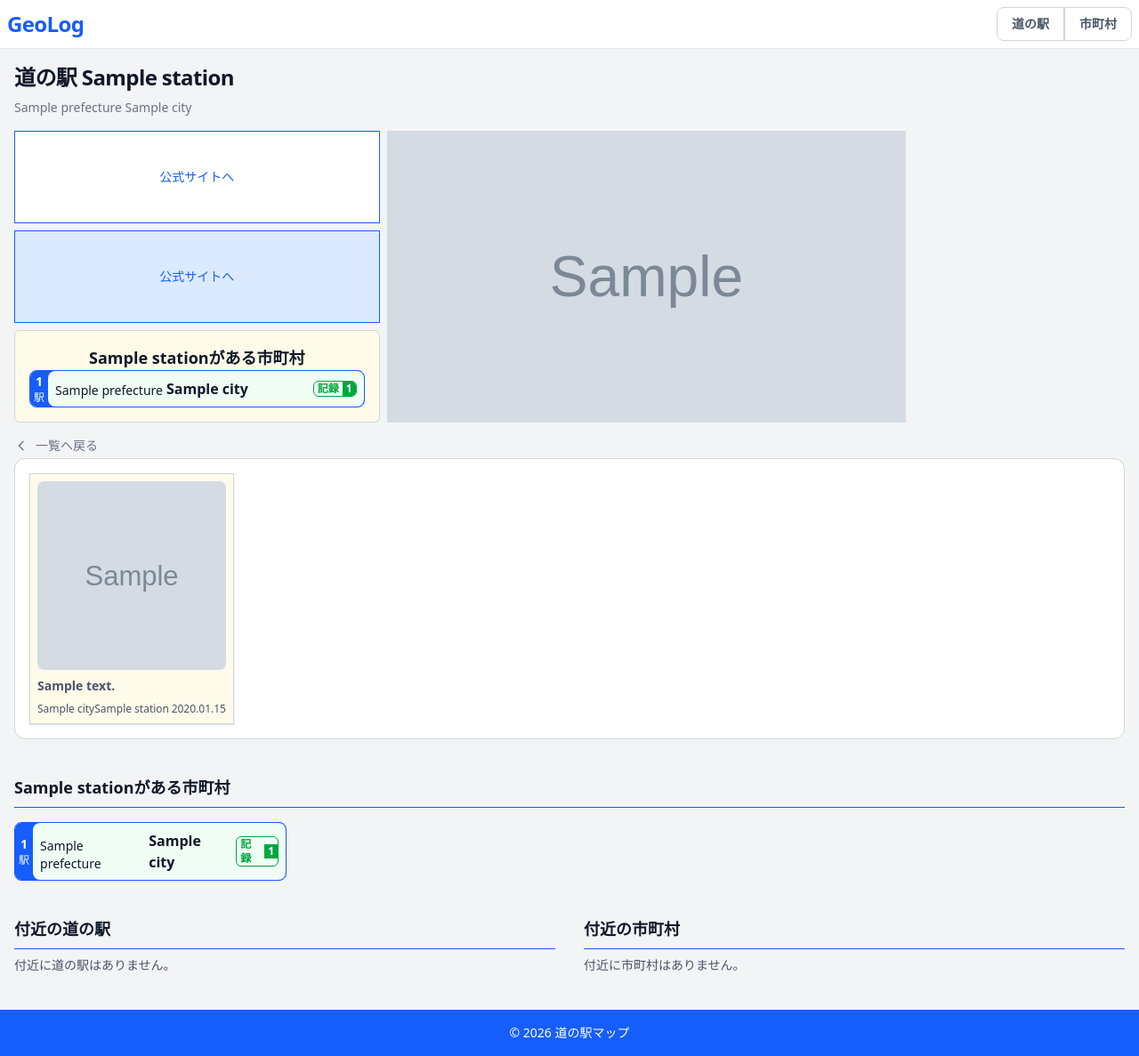
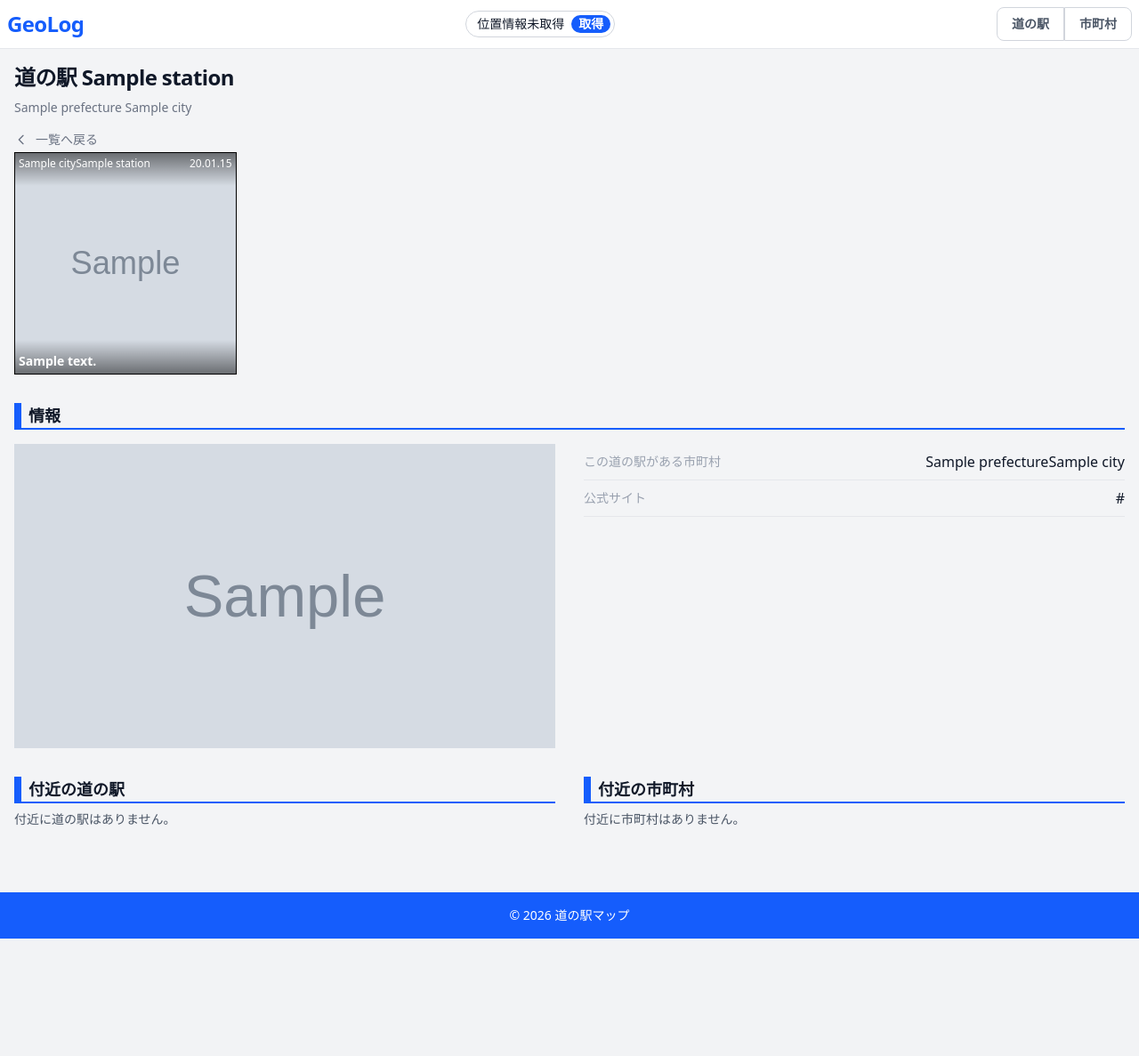
Before and after one commit to Zackey64/Laravel13_GeoLog, a Laravel app: template resources/views/stations/show.blade.php in a window 1280 px wide. Shown: the whole page at 89% size. After the commit the page ends 1055 px from the top, so only its background shows below. Run offline with Laravel 12, Linux system fonts and the light colour scheme; the template is opened without the code that fills it: most values are stand-ins (such as "Sample title", 1, 10 or a date in 2020); grey boxes marked "Sample" are stand-in pictures; style sheets or scripts are compiled from the project's sources.

Commit message:
位置情報連携＋画面デザイン調整

```diff
--- a/app/Http/Requests/CityIndexRequest.php
+++ b/app/Http/Requests/CityIndexRequest.php
@@ -17,7 +17,9 @@ class CityIndexRequest extends FormRequest
             'keyword' => ['nullable', 'string', 'max:100'],
             'prefecture_id' => ['nullable', 'integer', 'exists:prefectures,id'],
             'visited_status' => ['nullable', 'string', 'in:visited,not_visited'],
-            'sort' => ['nullable', 'string'],
+            'sort' => ['nullable', 'string', 'in:code,name,distance'],
+            'latitude' => ['nullable', 'numeric', 'between:-90,90'],
+            'longitude' => ['nullable', 'numeric', 'between:-180,180'],
         ];
     }
 }
--- a/app/Http/Requests/StationIndexRequest.php
+++ b/app/Http/Requests/StationIndexRequest.php
@@ -17,7 +17,9 @@ class StationIndexRequest extends FormRequest
             'keyword' => ['nullable', 'string', 'max:100'],
             'prefecture_id' => ['nullable', 'integer', 'exists:prefectures,id'],
             'visited_status' => ['nullable', 'string', 'in:visited,not_visited'],
-            'sort' => ['nullable', 'string'],
+            'sort' => ['nullable', 'string', 'in:code,name,distance'],
+            'latitude' => ['nullable', 'numeric', 'between:-90,90'],
+            'longitude' => ['nullable', 'numeric', 'between:-180,180'],
         ];
     }
 }
--- a/resources/js/services/GeolocationService.js
+++ b/resources/js/services/GeolocationService.js
@@ -1,4 +1,6 @@
 export default class GeolocationService {
+    static STORAGE_KEY = 'geolog_location';
+
     static getCurrentPosition() {
         return new Promise((resolve, reject) => {
             if (!navigator.geolocation) {
@@ -16,7 +18,39 @@ export default class GeolocationService {
                 (error) => {
                     reject(error);
                 },
+                {
+                    maximumAge: 60000,
+                }
             );
         });
     }
+
+    // 保存済みの位置情報を取得
+    static getSavedPosition() {
+        const saved = localStorage.getItem(this.STORAGE_KEY);
+
+        return saved ? JSON.parse(saved) : null;
+    }
+
+    // 位置情報を保存
+    static savePosition(position) {
+        const location = {
+            ...position,
+            updatedAt: new Date().toISOString(),
+        };
+
+        localStorage.setItem(
+            this.STORAGE_KEY,
+            JSON.stringify(location)
+        );
+
+        return location;
+    }
+
+    // 現在地を取得して保存
+    static async updatePosition() {
+        const position = await this.getCurrentPosition();
+
+        return this.savePosition(position);
+    }
 }
--- a/resources/js/services/MapService.js
+++ b/resources/js/services/MapService.js
@@ -1,4 +1,5 @@
 import L from 'leaflet';
+import GeolocationService from './GeolocationService';
 
 // 道の駅マップ
 let stationMap;
@@ -37,6 +38,8 @@ export function initializeStationMap() {
         marker.bindPopup(station.name);
         markers.push(marker);
     });
+    // 現在地マーカーを追加
+    addCurrentLocationMarker(stationMap);
 
     if (markers.length > 0) {
         stationMap.fitBounds(L.featureGroup(markers).getBounds(), {
@@ -85,6 +88,8 @@ export function initializeCityMap() {
         marker.bindPopup(`${city.prefecture}${city.name}`);
         markers.push(marker);
     });
+    // 現在地マーカーを追加
+    addCurrentLocationMarker(cityMap);
 
     if (markers.length > 0) {
         const center = L.featureGroup(markers).getBounds().getCenter();
@@ -93,3 +98,23 @@ export function initializeCityMap() {
 
     cityMap.invalidateSize();
 }
+
+// 現在地マーカーを地図に追加
+function addCurrentLocationMarker(map) {
+    const location = GeolocationService.getSavedPosition();
+
+    if (!location) return;
+
+    L.circleMarker(
+        [location.latitude, location.longitude],
+        {
+            radius: 10,
+            color: '#ffffff',
+            weight: 3,
+            fillColor: '#2563eb',
+            fillOpacity: 1,
+        }
+    )
+        .addTo(map)
+        .bindPopup('保存済みの現在地');
+}
--- a/resources/views/components/header.blade.php
+++ b/resources/views/components/header.blade.php
@@ -6,6 +6,9 @@
             class="text-2xl font-extrabold tracking-tight text-blue-600">
             GeoLog
         </a>
+
+        {{-- ロケーションコントロール --}}
+        <x-location-control />
 
         {{-- ナビゲーション --}}
         <nav class="flex items-center">
--- /dev/null
+++ b/resources/views/components/location-control.blade.php
@@ -0,0 +1,50 @@
+
+<div class="p-1 flex justify-between rounded-full overflow-hidden border border-gray-300 bg-white"
+    x-data="{
+        location: null,
+        loading: false,
+        error: '',
+
+        init() {
+            this.location = window.GeolocationService.getSavedPosition();
+        },
+
+        async updateLocation() {
+            this.loading = true;
+            this.error = '';
+
+            try {
+                this.location = await window.GeolocationService.updatePosition();
+
+                window.dispatchEvent(new Event('location-updated'));
+            } catch (error) {
+                this.error = '位置情報を取得できませんでした。';
+                console.error(error);
+            } finally {
+                this.loading = false;
+            }
+        }
+    }"
+>
+    <div class="flex px-2 items-center gap-2 text-sm">
+
+        <template x-if="location">
+            <span x-text="location.address ?? '位置情報取得済'"></span>
+        </template>
+
+        <template x-if="!location">
+            <span>位置情報未取得</span>
+        </template>
+    </div>
+
+    <button
+    class="px-2 text-sm font-bold text-white bg-blue-600 rounded-full"
+        type="button"
+        @click="updateLocation()"
+        :disabled="loading"
+        class="disabled:opacity-50"
+        x-text="loading ? '取得中...' : (location ? '更新' : '取得')"
+    ></button>
+
+    <span x-show="error" x-text="error" class="text-red-600"></span>
+</div>
--- a/resources/views/components/nearby-places.blade.php
+++ b/resources/views/components/nearby-places.blade.php
@@ -3,10 +3,10 @@
     'cities' => collect(),
 ])
 
-<div class="grid gap-8 grid-cols-1 sm:grid-cols-2">
+<div class="my-8 grid gap-8 grid-cols-1 sm:grid-cols-2">
     {{-- 付近の道の駅 --}}
     <div>
-        <h2 class="py-2 text-lg font-bold border-b border-blue-600">付近の道の駅</h2>
+        <h2 class="pl-2 text-lg font-bold border-b-2 border-l-8 border-blue-600">付近の道の駅</h2>
 
         @forelse ($stations as $station)
             <a
@@ -25,7 +25,7 @@
 
     {{-- 付近の市町村 --}}
     <div>
-        <h2 class="py-2 text-lg font-bold border-b border-blue-600">付近の市町村</h2>
+        <h2 class="pl-2 text-lg font-bold border-b-2 border-l-8 border-blue-600">付近の市町村</h2>
 
         @forelse ($cities as $city)
             <a
--- a/resources/views/components/visit-card.blade.php
+++ b/resources/views/components/visit-card.blade.php
@@ -1,35 +1,42 @@
 @props(['visit'])
 
-<div class="border border-gray-300 bg-amber-50 p-2 shadow-sm">
+<div class="relative aspect-square overflow-hidden border border-black bg-black/50">
 
-    <div class="relative w-full aspect-square bg-gray-100">
+    {{-- 訪問写真 --}}
     @if ($visit->image_path)
         <img
             src="{{ asset('storage/' . $visit->image_path) }}"
             alt="訪問写真"
-                class="absolute inset-0 h-full w-full rounded-lg object-cover"
+            class="absolute inset-0 h-full w-full object-cover"
         >
     @else
-            <p class="absolute inset-0 flex items-center justify-center text-gray-400">
+        <p class="absolute inset-0 flex items-center justify-center text-white">
             写真なし
         </p>
     @endif
+
+    {{-- 上下のグラデーション --}}
+    <div class="absolute top-0 inset-x-0 h-[15%] bg-linear-to-b from-black/50 to-transparent"></div>
+    <div class="absolute bottom-0 inset-x-0 h-[15%] bg-linear-to-t from-black/50 to-transparent"></div>
+
+    {{-- 訪問先・日付 --}}
+    <div class="absolute p-1 inset-x-0 top-0 flex items-end justify-between text-white">
+        <p class="min-w-0 truncate text-xs">
+            {{ $visit->city->name ?? '' }}{{ $visit->station->name ?? '' }}
+        </p>
+
+        <p class="shrink-0 text-xs">
+            {{ $visit->updated_at->format('y.m.d') }}
+        </p>
     </div>
 
-
+    {{-- コメント --}}
     @if ($visit->context)
-        <p class="text-sm py-2 font-bold text-gray-600">
+        <p class="absolute p-1 bottom-0 text-sm font-bold text-white ">
             {{ $visit->context }}
         </p>
     @endif
 
-    <div class="flex justify-between">
-        <p class="text-xs text-gray-600">
-            {{ $visit->city->name ?? '' }}{{ $visit->station->name ?? '' }}
-        </p>
-        <p class="text-xs text-gray-600">
-            {{ $visit->updated_at->format('Y.m.d') }}
-        </p>
-    </div>
+
 
 </div>
--- a/resources/views/stations/show.blade.php
+++ b/resources/views/stations/show.blade.php
@@ -6,34 +6,6 @@
         description="{{ $station->city->prefecture->name }} {{ $station->city->name }}"
     />
 
-<div class="mb-4 grid gap-2 grid-cols-3">
-    <div class="grid gap-2 grid-rows-3">
-        <a href="{{ $station->official_url }}" target="_blank" class="flex h-full w-full items-center justify-center border border-blue-600 bg-white">
-            <p class=" text-sm text-blue-600">
-                公式サイトへ
-            </p>
-        </a>
-        <a href="{{ $station->official_url }}" target="_blank" class="flex h-full w-full items-center justify-center border border-blue-600 bg-blue-100">
-            <p class=" text-sm text-blue-600">
-                公式サイトへ
-            </p>
-        </a>
-        <div class="p-4 flex flex-col h-full w-full items-center justify-between border border-gray-300 rounded-md bg-yellow-50">
-            <h2 class="text-lg font-bold">{{ $station->name }}がある市町村</h2>
-            <x-city-list :city="$station->city" />
-        </div>
-    </div>
-    <div class="col-span-2 w-full justify-end">
-        <img
-            src="{{ asset('storage/' . $station->image_path) }}"
-            alt="{{ $station->name }}"
-            class="aspect-video h-full object-cover"
-        />
-    </div>
-</div>
-
-
-
     {{-- 戻るボタン --}}
     <x-back-button
         :url="route('stations.index')"
@@ -41,7 +13,8 @@
     />
 
     {{-- メインコンテンツ --}}
-    <div class="p-4 gap-4 grid grid-cols-2 sm:grid-cols-3 md:grid-cols-4 lg:grid-cols-5 rounded-xl border border-gray-300 bg-white">
+    <div class="mb-8">
+        <div class="grid grid-cols-2 sm:grid-cols-3 md:grid-cols-4 lg:grid-cols-5">
             @forelse ($visits as $visit)
                 <x-visit-card :visit="$visit" />
             @empty
@@ -50,19 +23,49 @@
                 </p>
             @endforelse
         </div>
+    </div>
 
-    {{-- 道の駅が属する市町村 --}}
-    <div class="py-8">
-        <h2 class="py-2 mb-4 text-lg font-bold border-b border-blue-600">{{ $station->name }}がある市町村</h2>
+    {{-- 道の駅の詳細情報 --}}
+    <h2 class="pl-2 text-lg font-bold border-b-2 border-l-8 border-blue-600">情報</h2>
+    <div class="mb-8 sm:pt-4 grid sm:gap-8 md:grid-cols-2">
 
-        <x-tabs.panel name="list">
-            {{-- カード一覧 --}}
-            <div class="grid gap-2 grid-cols-1 sm:grid-cols-2 md:grid-cols-3 lg:grid-cols-4">
-                <x-city-list :city="$station->city" />
+        <div class="w-full overflow-hidden">
+            <img
+                src="{{ asset('storage/' . $station->image_path) }}"
+                alt="{{ $station->name }}"
+                class="aspect-video w-full h-full object-cover"
+            />
         </div>
-        </x-tabs.panel>
 
+        <div class="flex flex-col">
+
+            <a
+                href="{{ route('cities.show', $station->city) }}"
+                class="grid grid-cols-2 items-center py-2 border-b border-gray-200 hover:bg-gray-50"
+            >
+                <span class="text-sm text-gray-400">
+                    この道の駅がある市町村
+                </span>
+                <span class="text-right">
+                    {{ $station->city->prefecture->name }}{{ $station->city->name }}
+                </span>
+            </a>
+            <a
+                href="{{ $station->official_url }}"
+                class="grid grid-cols-2 items-center py-2 border-b border-gray-200 hover:bg-gray-50"
+            >
+                <span class="text-sm text-gray-400">
+                    公式サイト
+                </span>
+                <span class="text-right max-w-full truncate">
+                    {{ $station->official_url}}
+                </span>
+            </a>
         </div>
+    </div>
+
+
+
 
     {{-- 近隣の道の駅や市町村 --}}
     <x-nearby-places
```
Also changed, not shown: app/Actions/City/IndexAction.php (+10 -0 lines), app/Actions/Station/IndexAction.php (+10 -0 lines), app/Services/CityDistanceService.php (+25 -0 lines), app/Services/StationDistanceService.php (+22 -0 lines), resources/views/cities/index.blade.php (+28 -5 lines), resources/views/cities/show.blade.php (+6 -4 lines), resources/views/stations/index.blade.php (+26 -3 lines). Lines whose indentation alone changed are shown as unchanged.
